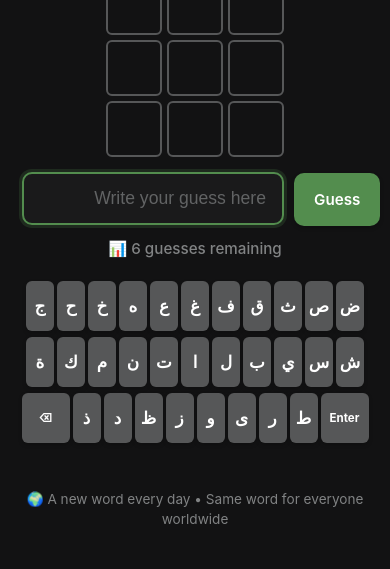
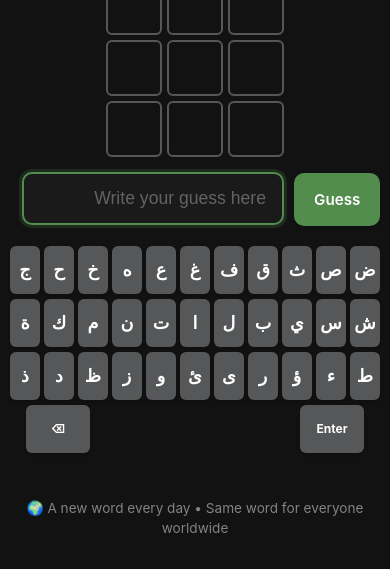
Before and after one commit to musa-q/kalimle, a FastAPI app: page / in a window 390 px wide. Shown: the part 378-947 px from the top of the page. Before the commit the page ends 902 px from the top, so only its background shows below. Run offline with FastAPI, Linux system fonts and the light colour scheme.

Commit message:
Update keyboard and game logic

```diff
--- a/game/logic.py
+++ b/game/logic.py
@@ -266,23 +266,24 @@ def count_arabic_letters(text: str) -> int:
 def normalize_arabic(text: str) -> str:
     """
     Normalize Arabic text by removing diacritics and normalizing characters.
-    Treats all alif/hamza variations as the same character.
+    Only normalizes alif variations (أ إ آ) to plain alif (ا).
+    Keeps hamza forms (ء ؤ ئ) and teh marbuta (ة) as distinct characters.
     """
     # Remove diacritics
     text = remove_diacritics(text)
 
-    # Normalize all alif and hamza variations to plain alif
-    # This includes: أ إ آ ٱ ء ؤ ئ
+    # Normalize only alif variations to plain alif
+    # This includes: أ إ آ ٱ
     text = text.replace('أ', 'ا')
     text = text.replace('إ', 'ا')
     text = text.replace('آ', 'ا')
     text = text.replace('ٱ', 'ا')
-    text = text.replace('ء', 'ا')  # Standalone hamza
-    text = text.replace('ؤ', 'ا')  # Hamza on waw
-    text = text.replace('ئ', 'ا')  # Hamza on yeh
 
-    # Normalize teh marbuta and heh
-    text = text.replace('ة', 'ه')
+    # Keep these as distinct characters:
+    # ء (standalone hamza)
+    # ؤ (hamza on waw)
+    # ئ (hamza on yeh)
+    # ة (teh marbuta)
 
     return text.strip()
 
--- a/static/css/style.css
+++ b/static/css/style.css
@@ -785,9 +792,17 @@ footer p {
 .keyboard-row {
     display: flex;
     justify-content: center;
-    gap: 6px;
-    margin-bottom: 8px;
+    gap: 4px;
+    margin-bottom: 6px;
     direction: rtl;
+}
+
+.keyboard-row-bottom {
+    width: 100%;
+    padding: 0;
+    direction: ltr;
+    gap: 0;
+    justify-content: space-between;
 }
 
 .key {
@@ -821,6 +836,7 @@ footer p {
 
 .key-wide {
     min-width: 68px;
+    width: 68px;
     font-size: 0.85rem;
     padding: 0 12px;
     font-weight: 700;
@@ -909,23 +925,28 @@ footer p {
 
     .keyboard {
         max-width: 100%;
+        padding: 0 4px;
+        margin-top: 6px;
     }
 
     .key {
-        min-width: 28px;
-        height: 50px;
-        font-size: 1.05rem;
+        min-width: 30px;
+        height: 48px;
+        font-size: 1.1rem;
+        flex: 1;
     }
 
     .key-wide {
-        min-width: 48px;
-        font-size: 0.72rem;
-        padding: 0 8px;
+        width: calc((30px * 2) + 4px);
+        min-width: 64px;
+        flex: none;
+        font-size: 0.75rem;
+        padding: 0 10px;
     }
 
     .keyboard-row {
-        gap: 3px;
-        margin-bottom: 6px;
+        gap: 4px;
+        margin-bottom: 5px;
     }
 }
 
--- a/templates/game.html
+++ b/templates/game.html
@@ -100,7 +100,6 @@
                     >
                     <button type="submit" class="btn btn-submit" aria-label="Submit guess">Guess</button>
                 </div>
-                <p class="remaining">📊 {{ remaining_guesses }} guesses remaining</p>
             </form>
             {% endif %}
 
@@ -134,16 +133,21 @@
                     <button type="button" class="key" data-key="ة">ة</button>
                 </div>
                 <div class="keyboard-row">
-                    <button type="button" class="key key-wide" data-key="ENTER">Enter</button>
                     <button type="button" class="key" data-key="ط">ط</button>
+                    <button type="button" class="key" data-key="ء">ء</button>
+                    <button type="button" class="key" data-key="ؤ">ؤ</button>
                     <button type="button" class="key" data-key="ر">ر</button>
                     <button type="button" class="key" data-key="ى">ى</button>
+                    <button type="button" class="key" data-key="ئ">ئ</button>
                     <button type="button" class="key" data-key="و">و</button>
                     <button type="button" class="key" data-key="ز">ز</button>
                     <button type="button" class="key" data-key="ظ">ظ</button>
                     <button type="button" class="key" data-key="د">د</button>
                     <button type="button" class="key" data-key="ذ">ذ</button>
+                </div>
+                <div class="keyboard-row keyboard-row-bottom">
                     <button type="button" class="key key-wide" data-key="BACKSPACE">⌫</button>
+                    <button type="button" class="key key-wide" data-key="ENTER">Enter</button>
                 </div>
             </div>
             {% endif %}
@@ -199,9 +203,10 @@
                 </div>
 
                 <div class="modal-section">
-                    <h3>Note</h3>
-                    <p>All forms of alif/hamza (أ إ آ ء ؤ ئ) are treated as ا</p>
-                    <p>Teh marbuta (ة) is treated as heh (ه)</p>
+                    <h3>Arabic Letter Rules</h3>
+                    <p><strong>Alif variations:</strong> أ إ آ are treated as ا</p>
+                    <p><strong>Distinct characters:</strong> ء ؤ ئ and ة are kept separate</p>
+                    <p class="note-small">Use the exact hamza form and teh marbuta as shown in the answer</p>
                 </div>
             </div>
         </div>
```
Also changed, not shown: other parts of static/css/style.css (+21 -10 lines).
